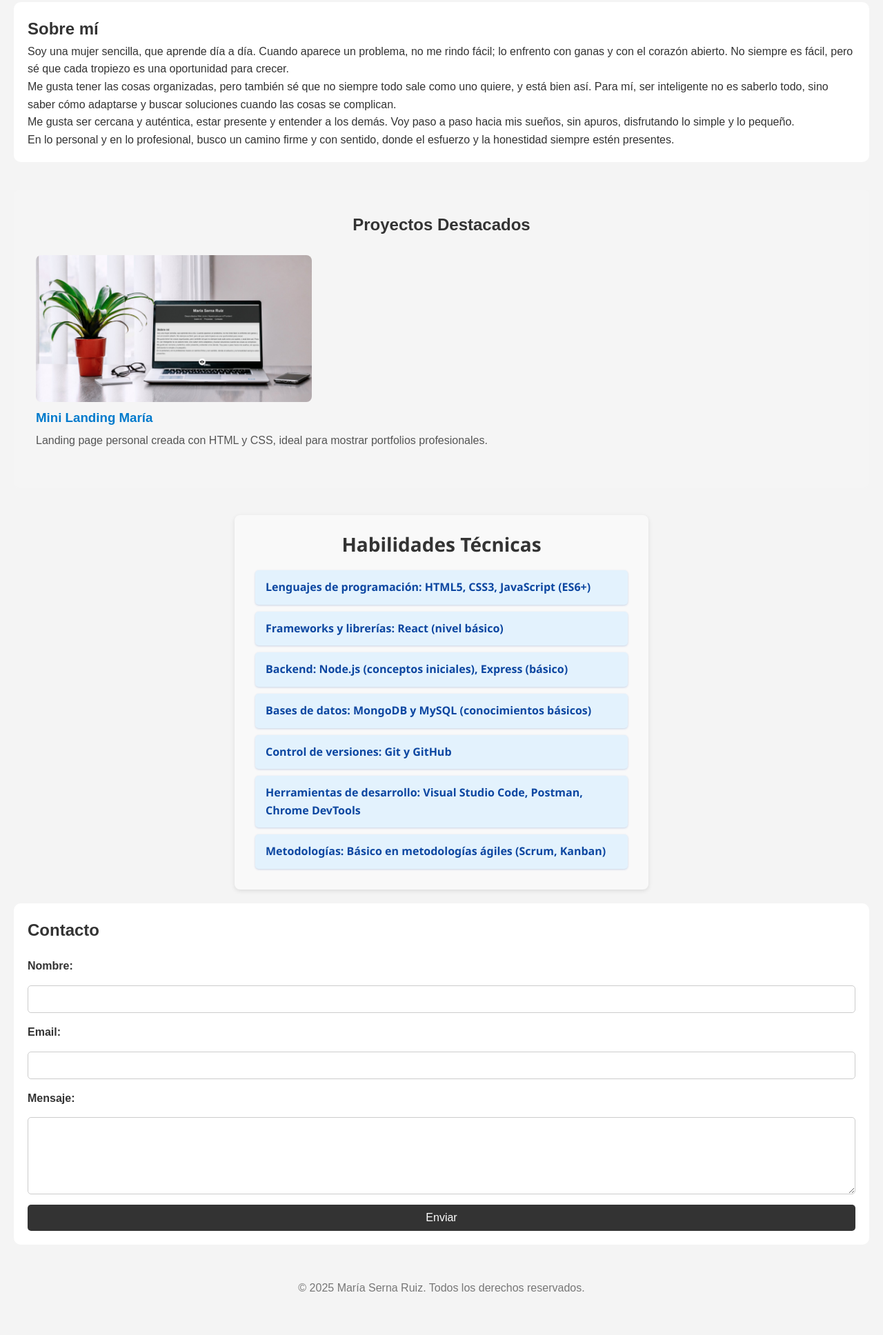
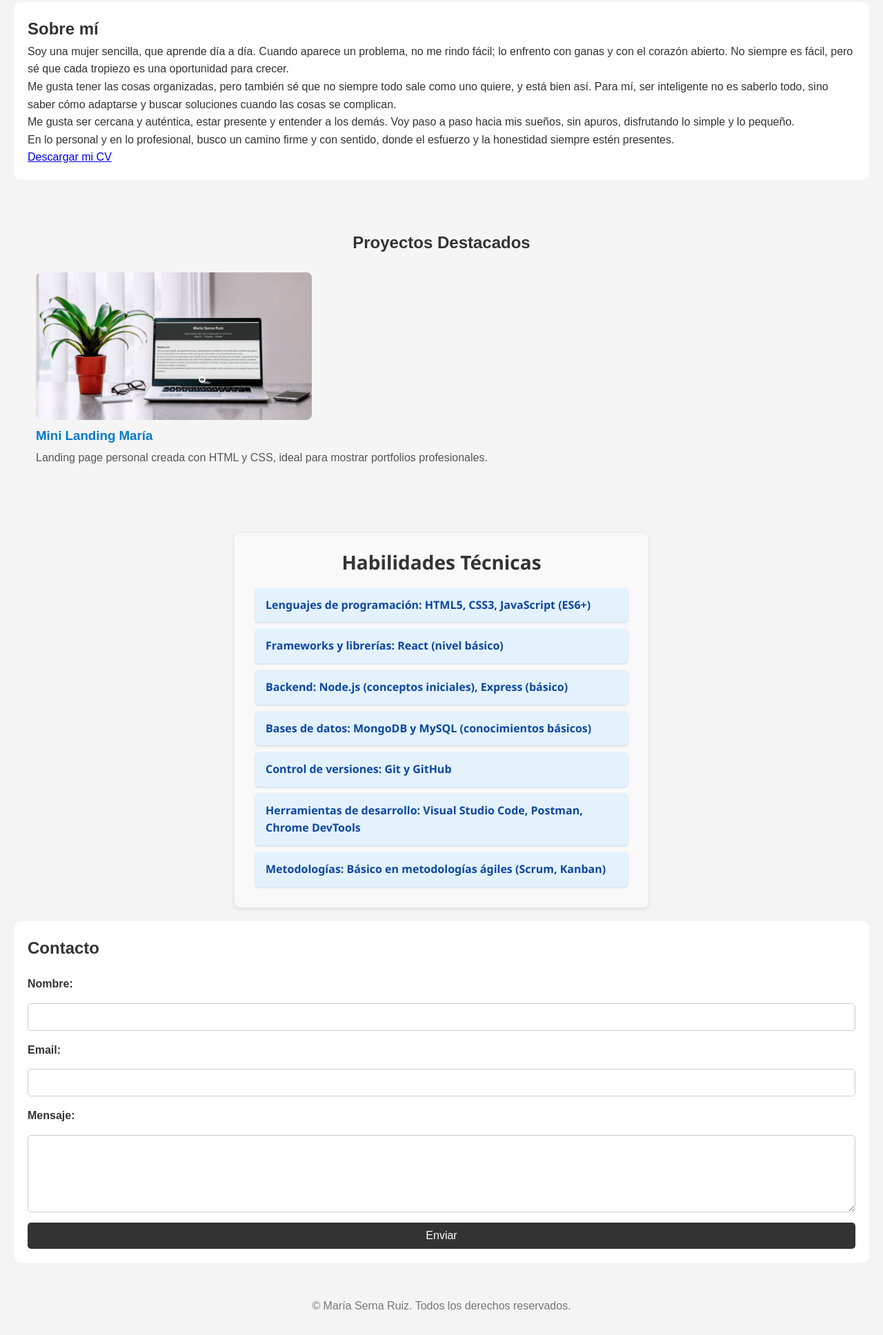
Before and after one commit to mariasr79/mini-landing-maria, a plain HTML site: page index.html in a window 1280 px wide. Shown: the part 189-2125 px from the top of the page at 69% size. Before the commit the page ends 2100 px from the top, so only its background shows below. Drawn offline with Linux system fonts and the light colour scheme.

Commit message:
Actualización: añadido botón para descargar CV y archivo PDF

```diff
--- a/index.html
+++ b/index.html
@@ -30,7 +30,12 @@
 Me gusta ser cercana y auténtica, estar presente y entender a los demás. Voy paso a paso hacia mis sueños, sin apuros, disfrutando lo simple y lo pequeño.
 
  <p>En lo personal y en lo profesional, busco un camino firme y con sentido, donde el esfuerzo y la honestidad siempre estén presentes.</p>
-    </section>
+
+<a href="cv-maria-developer-2025.pdf" download class="boton-cv">Descargar mi CV</a>
+
+
+
+</section>
 
     <section id="proyectos-destacados">
   <h2>Proyectos Destacados</h2>
@@ -76,10 +81,12 @@ Me gusta ser cercana y auténtica, estar presente y entender a los demás. Voy p
   </main>
 
   <footer>
-    <p>© 2025 María Serna Ruiz. Todos los derechos reservados.</p>
+    <p>© <span id="año-actual"></span> María Serna Ruiz. Todos los derechos reservados.</p>
+
   </footer>
 
 </section>
+<script src="script.js"></script>
 
 </body>
 </html>
```
Also changed, not shown: 1 other file.
